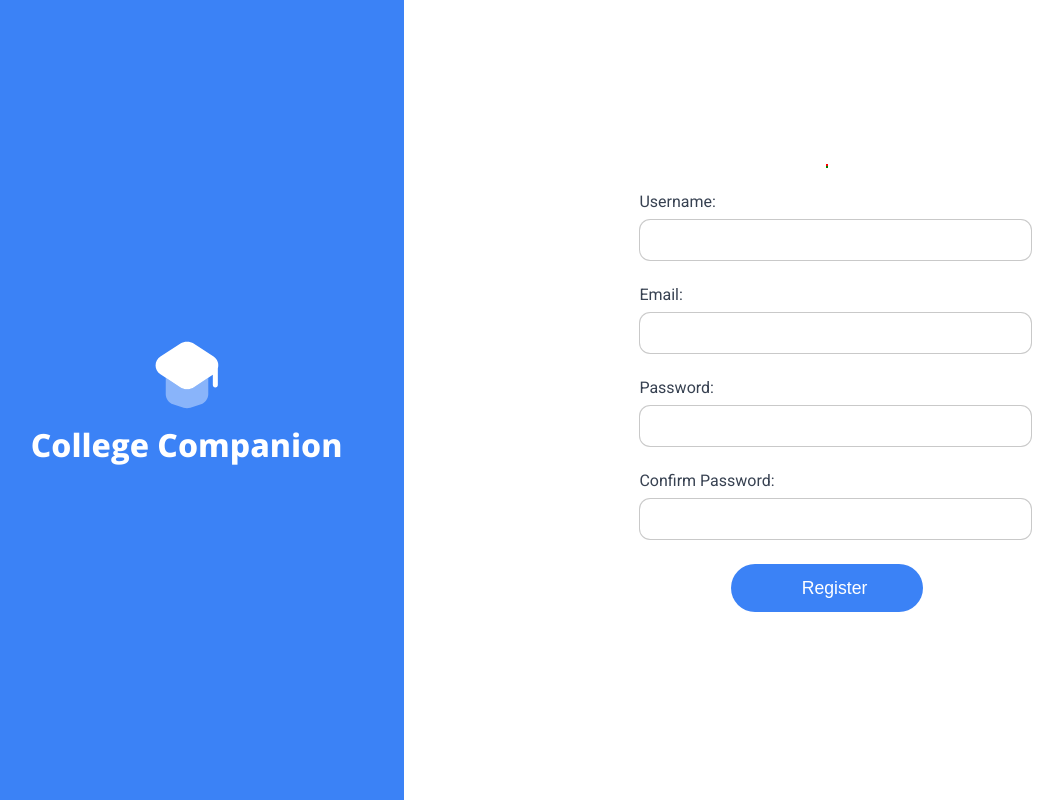
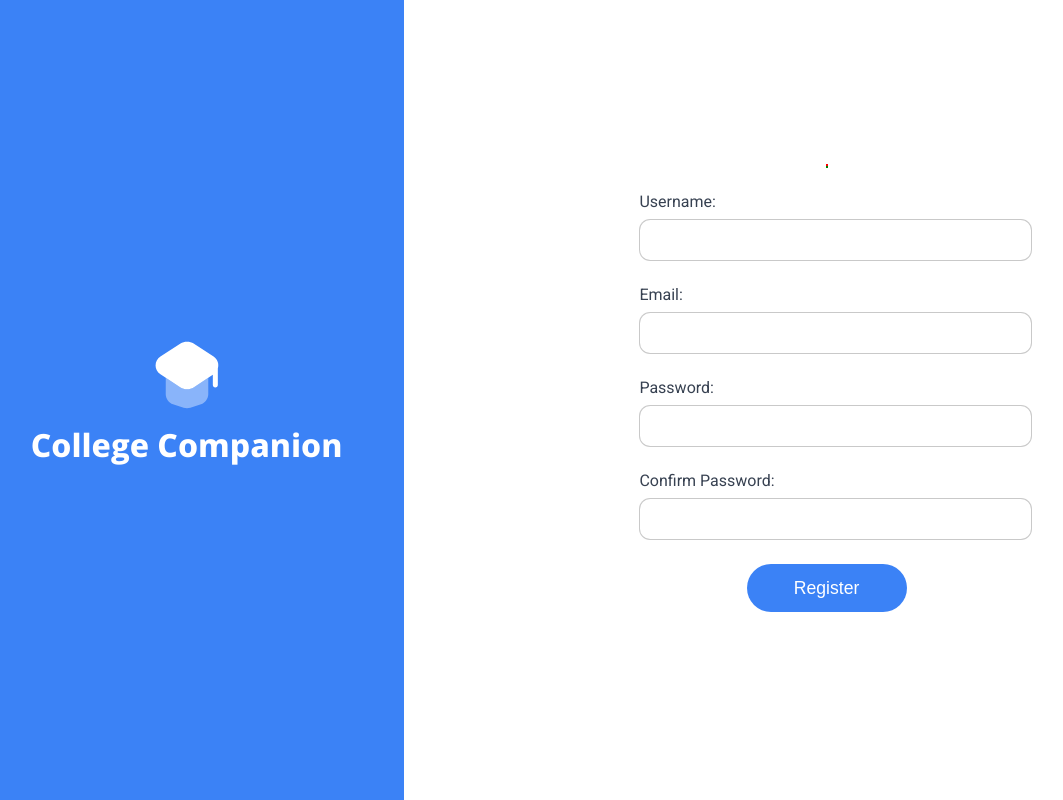
Before and after one commit to shravanibayani/College-Companion, a Flask app: page /register in a window 1280 px wide. Shown: the whole page, without its empty margins (31-1094 px from the left). Run offline with Flask 3, Linux system fonts and the light colour scheme; some libraries are stand-ins or nearby versions.

Commit message:
change in login_register.css

```diff
--- a/static/login_register.css
+++ b/static/login_register.css
@@ -49,7 +49,6 @@ body{
 }
 form.form {
     display: table;
-    height:55%;
     width:50%;
     border-collapse: separate;
     border-spacing: 1.5rem;
@@ -78,7 +77,7 @@ input {
     font-size: 0.875rem;
 }
 input[type="submit"] {
-    width:12rem;
+    width:10rem;
     height:3rem;
     background-color: #3B82F6;
     color: white;
@@ -87,6 +86,7 @@ input[type="submit"] {
     cursor: pointer;
     font-size: 1.1rem;
     font-weight: 500;
+    padding: 0;
 }
 input[type="submit"]:hover {
     background-color: #06347D;
```
Also changed, not shown: database.db.
